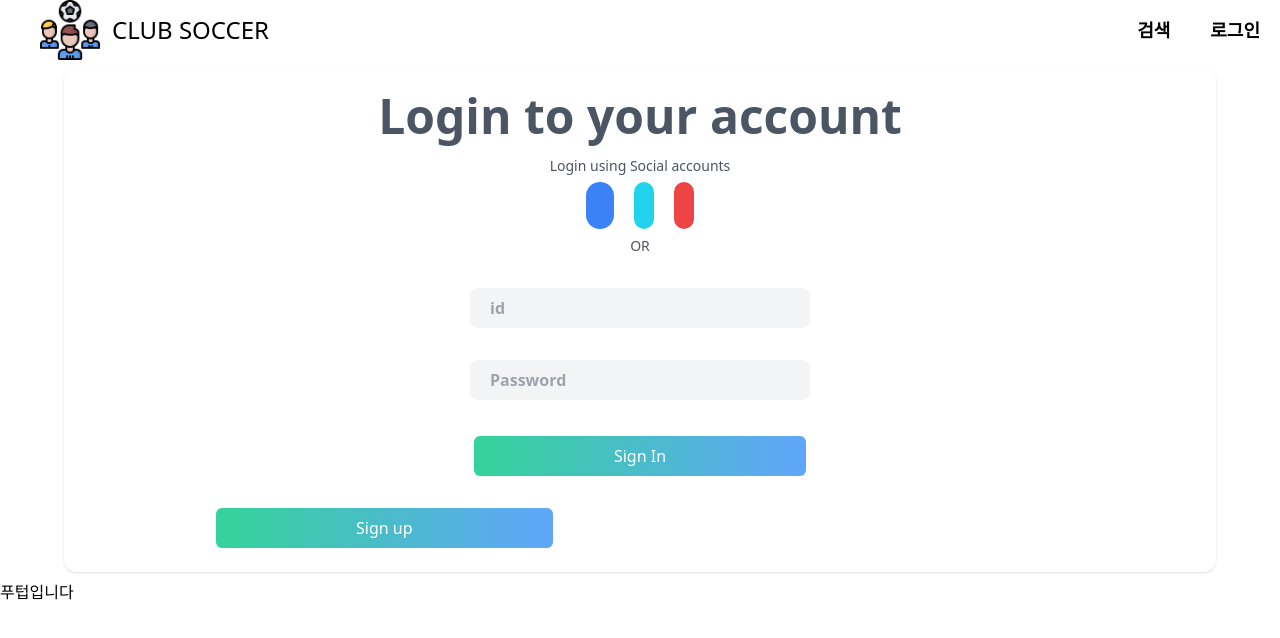
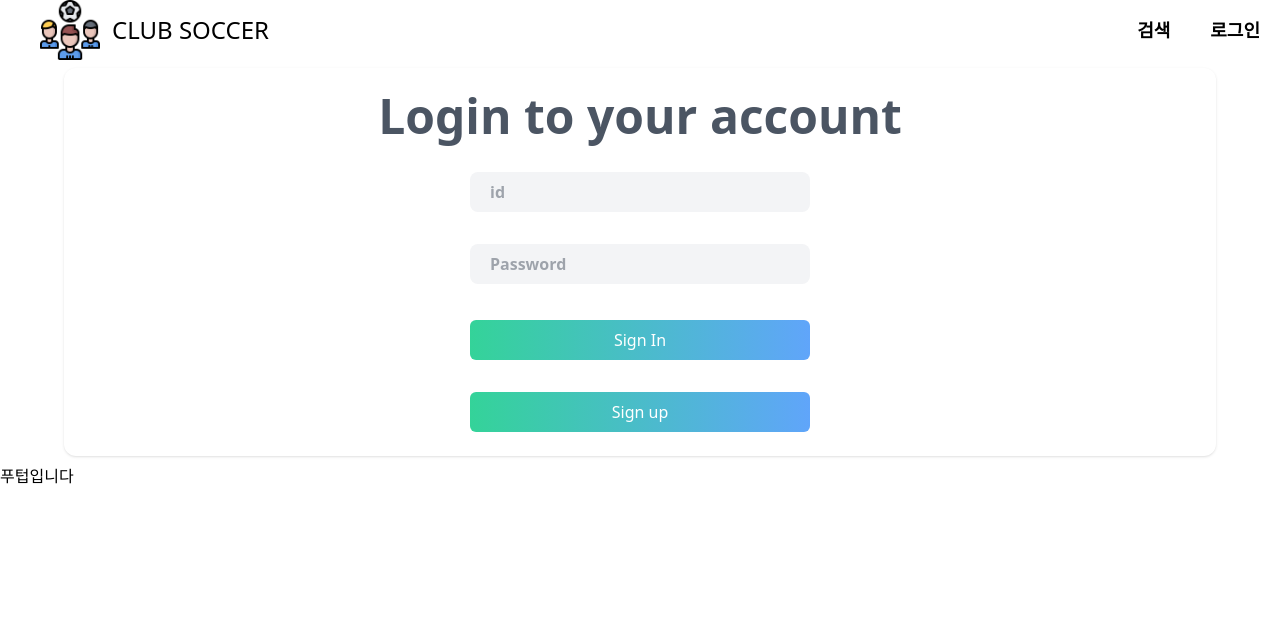
Before and after one commit to leehagjoon/club-front, a Next.js app: page /login in a window 1280 px wide. Shown: the top 638 px of the page. Built offline with nearby package versions, Linux system fonts and the light colour scheme.

Commit message:
로그인폼 디자인 수정

```diff
--- a/pages/login.tsx
+++ b/pages/login.tsx
@@ -44,21 +44,6 @@ export default function login() {
               <h1 className="font-semibold text-xl md:text-5xl text-gray-600 m-2">
                 Login to your account
               </h1>
-              <h1 className="text-sm font-medium text-gray-600 m-2">
-                Login using Social accounts
-              </h1>
-              <div className="text-lg lg:text-xl text-center space-x-5 m-2">
-                <a href="#">
-                  <i className="fa-brands fa-facebook-f text-white  bg-blue-500 rounded-full px-[14px] py-[10px] "></i>
-                </a>
-                <a href="#">
-                  <i className="fa-brands fa-twitter text-white bg-cyan-400  rounded-full px-[10px] py-[10px] "></i>
-                </a>
-                <a href="#">
-                  <i className="fa-brands fa-google-plus-g text-white bg-red-500 rounded-full px-[10px] py-[10px] "></i>
-                </a>
-              </div>
-              <h1 className="text-sm font-medium text-gray-600 m-2">OR</h1>
             </div>
             <div className="flex flex-col justify-center items-center m-2 space-y-6 md:space-y-8">
               <div className="">
@@ -80,16 +65,16 @@ export default function login() {
                 />
               </div>
             </div>
-            <div className=" text-center mt-7 ">
+            <div className=" flex flex-col justify-center items-center dtext-center mt-7 ">
               <button
                 onClick={loginfrm}
-                className="px-24 md:px-[118px] lg:px-[140px] py-2 rounded-md text-white bg-gradient-to-l from-blue-400 to-emerald-400  font-medium m-2 mb-6 "
+                className="px-24 md:px-[118px] lg:w-[340px]	 lg:px-[140px] py-2 rounded-md text-white bg-gradient-to-l from-blue-400 to-emerald-400  font-medium m-2 mb-6 "
               >
                 Sign In
               </button>
               <button
                 onClick={page}
-                className="flex justify-center items-end  px-24 md:px-[118px] lg:px-[140px] py-2 rounded-md text-white bg-gradient-to-l from-blue-400 to-emerald-400  font-medium m-2 mb-6 "
+                className="  px-24 md:px-[118px] lg:w-[340px]  lg:px-[140px] py-2 rounded-md text-white bg-gradient-to-l from-blue-400 to-emerald-400  font-medium m-2 mb-6 "
               >
                 Sign up
               </button>
```
